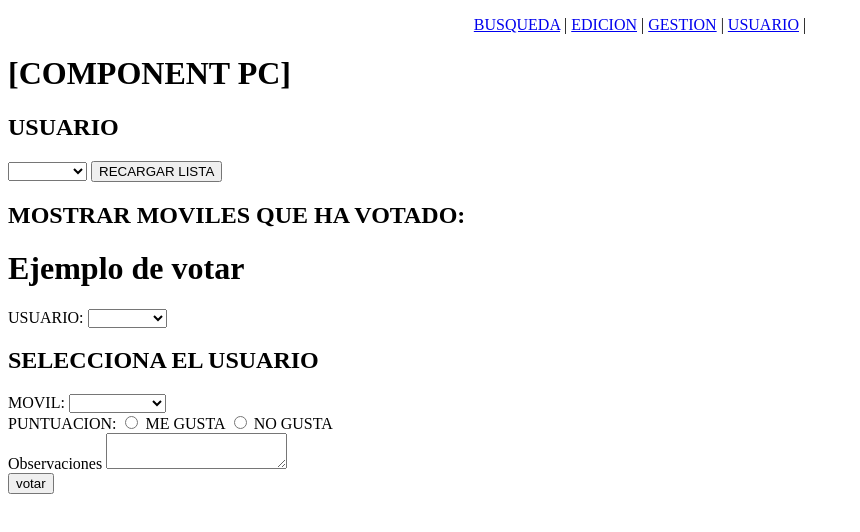
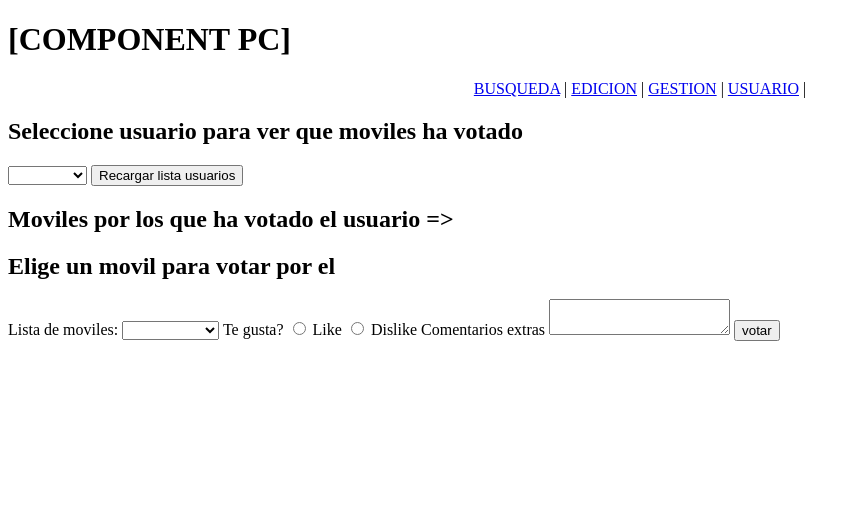
Before and after one commit to AndresADAits/ComponentPC, a website: page src/usuario.html in a window 1280 px wide. Shown: the whole page, without its empty margins (0-860 px from the left). Drawn offline with Linux system fonts and the light colour scheme.

Commit message:
Lo dejamos x hoy

```diff
--- a/src/clasesYobjetos.js
+++ b/src/clasesYobjetos.js
@@ -11,6 +11,7 @@ class Movil{
         this.ram = ram;
         this.bateria = bateria;
         this.camara = camara;
+        this.precio=precio;
         this.propietario = null;
         this.votos = [];
     }
--- a/src/usuario.html
+++ b/src/usuario.html
@@ -7,6 +7,10 @@
     <script src="usuarios.js" cache="false"></script>
 </head>
 <body>
+
+        <div>
+                <h1>[COMPONENT PC]</h1>
+                <div>
         <nav align="center">
                 <p>
                     <a href="busqueda.html">BUSQUEDA</a> |
@@ -23,51 +27,45 @@
     * Función que permitar obtener los elementos que ha votado un usuario.
     * Función que obtenga los elementos similares a los elementos favoritos del usuario.
     * Una función definida por el alumno y que encaje en la funcionalidad de la página.-->
-<div>
-    <h1>[COMPONENT PC]</h1>
-    <div>
-    <h2>USUARIO</h1>
+
+    <h2>Seleccione usuario para ver que moviles ha votado</h1>
         <select id="selectUsuario" >
             <option value=""></option>
         </select>
-        <button id="botonRecargar">RECARGAR LISTA</button>
+        <button id="botonRecargar">Recargar lista usuarios</button>
     </div>
     <div>
-        <h2>MOSTRAR MOVILES QUE HA VOTADO:<span id="nombre_usuario"></span></h1>
+        <h2>Moviles por los que ha votado el usuario => <span id="nombre_usuario"></span></h1>
         <ul id="moviles_votados" >
 
         </ul>
     </div>
 </div>
 <div>
-    <h1>Ejemplo de votar</h1>
+
     <form id="formularioVotar">
-    <div>
-        <span>USUARIO:</span>
-        <select id="selectUsuarioVotar" >
-            <option value=""></option>
-        </select>
-    </div>
-    <h2>SELECCIONA EL USUARIO</h1>
-        <span>MOVIL:</span>
+
+    <h2>Elige un movil para votar por el</h1>
+        <span>Lista de moviles:</span>
         <select id="selectMovilVotar" >
             <option value=""></option>
         </select>
-    </div>
-    <div>
-        <span>PUNTUACION:</span>
+
+
+        <span>Te gusta? </span>
         <input id="gusta" type="radio" name="puntuacion" value="1" />
-        <label>ME GUSTA</label>
+        <label>Like</label>
         <input id="no_gusta" type="radio" name="puntuacion" value="0" />
-        <label>NO GUSTA</label>
-    </div>
-    <div>
-        <label for="observaciones">Observaciones</label>
+        <label>Dislike</label>
+
+
+        <label for="observaciones">Comentarios extras</label>
         <textarea id="observaciones" name="observaciones">
 
         </textarea>
-    </div>
+
     <input type="submit" value="votar">
+    </form>
 </div>
 
 </body>
--- a/src/usuarios.js
+++ b/src/usuarios.js
@@ -1,6 +1,5 @@
 document.addEventListener("DOMContentLoaded",function(){
     crearSelectUsuario("selectUsuario");
-    crearSelectUsuario("selectUsuarioVotar");
     crearSelectMoviles("selectMovilVotar");
 
     let selectUsuario = document.getElementById("selectUsuario");
@@ -43,15 +42,18 @@ function obtenerMovilesVotados(event){
     let spanNombreUsuario = document.getElementById("nombre_usuario");
     spanNombreUsuario.innerHTML = "";
     if(idUsuarioSeleccionado !== ""){
-        let movilesVotados = [];
+       // intentando que salgan los datos de puntuacion y observaciones
+      // let movilesVotados=listaTodosLosVotos;
+      let movilesVotados = [];
         let persona = listaUsuarios.find( persona => persona.id === parseInt(idUsuarioSeleccionado));
         spanNombreUsuario.innerHTML = persona.nombre;
         persona.votos.forEach( voto => movilesVotados.push(voto.movil));
         for(let movilVotado of movilesVotados){
             let liMovil = document.createElement("li");
-            liMovil.innerHTML = movilVotado.marca +" "+ movilVotado.modelo;
+          //  liMovil.innerHTML = movilVotado.marca +" "+ movilVotado.modelo +" "+movilVotado.puntuacion;
+          liMovil.innerHTML = movilVotado.marca +" "+ movilVotado.modelo;
             ulMovilesVotados.appendChild(liMovil);
-          //  let pMarca= document.
+
         }
     }
 }
@@ -59,14 +61,14 @@ function obtenerMovilesVotados(event){
 function validarMovil(){
     let esCorrecto = true;
     let select = document.getElementById("selectMovilVotar");
-    let selectUsuarioVotar = document.getElementById("selectUsuarioVotar");
+    let selectUsuarioVotar = document.getElementById("selectUsuario");
     let idMovilVotar = select.value;
     let idUsuarioSeleccionado = selectUsuarioVotar.value;
     let usuarioAVotar = listaUsuarios.find( persona => persona.id === parseInt(idUsuarioSeleccionado));
     let movilAVotar = listaMoviles.find( movil => movil.id === parseInt(idMovilVotar));
     let haVotado = usuarioAVotar.votos.some( voto => voto.movil.id === parseInt(idMovilVotar) );
     if(haVotado){
-        alert(`EL USUARIO ${usuarioAVotar.nombre} YA HA VOTADO AL MoviL ${movilAVotar.modelo}`)
+        alert(`${usuarioAVotar.nombre} ya has votado por el movil ${movilAVotar.modelo}`)
     }
     return esCorrecto;
 }
@@ -76,7 +78,7 @@ function votarMovil(event){
     let formulario = document.getElementById("formularioVotar");
     let esMovilCorrecto = validarMovil();
     if(esMovilCorrecto){
-        let selectUsuario = document.getElementById("selectUsuarioVotar");
+        let selectUsuario = document.getElementById("selectUsuario");
         let selectMovil = document.getElementById("selectMovilVotar");
         let idUsuarioSeleccionado = selectUsuario.value;
         let idMovilVotar = selectMovil.value;
```
